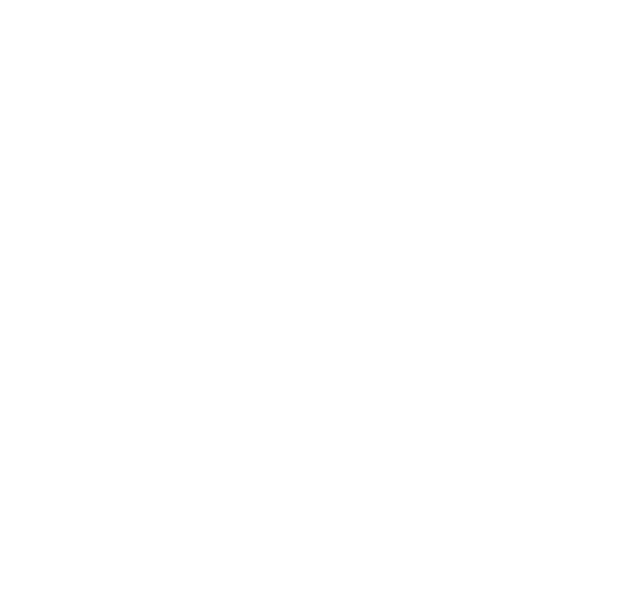
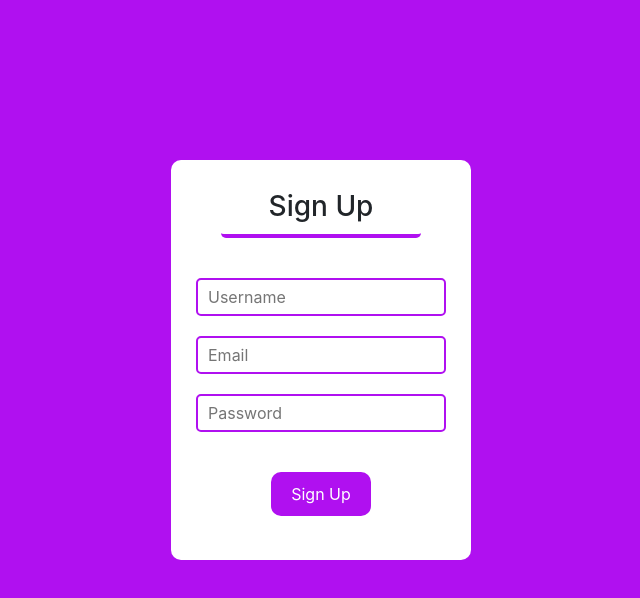
Before and after one commit to agusrichard/iris-classification-frontend, a React (Create React App) app: page /auth/register in a window 1280 px wide. Shown: the top 598 px of the page, without its empty margins (319-959 px from the left). Built offline with nearby package versions, Linux system fonts and the light colour scheme.

Commit message:
Register page

```diff
--- a/src/App.js
+++ b/src/App.js
@@ -5,6 +5,7 @@ import {
   Route
 } from 'react-router-dom'
 import Home from './pages/Home'
+import Register from './pages/Register'
 import 'bootstrap/dist/css/bootstrap.min.css'
 import './assets/styles.css'
 
@@ -13,6 +14,7 @@ function App() {
     <BrowserRouter>
       <Switch>
         <Route exact path="/" component={ Home } />
+        <Route path="/auth/register" component={ Register } />
       </Switch>
     </BrowserRouter>
   );
--- a/src/assets/styles.css
+++ b/src/assets/styles.css
@@ -31,7 +31,7 @@
 }
 
 .text-purple {
-  color: #b010f0
+  color: #b010f0;
 }
 
 .text-white {
@@ -44,6 +44,53 @@
 
 .bolder {
   font-weight: bolder;
+}
+
+.form-title {
+  margin: 20px auto;
+  margin-bottom: 30px;
+  text-align: center;
+  padding: 10px 10px;
+  width: 200px;
+  border-bottom: 4px #b010f0 solid;
+  border-bottom-left-radius: 5px;
+  border-bottom-right-radius: 5px;
+}
+
+.input-text {
+  margin: 10px 5px;
+  padding: 5px 10px;
+  border: 2px #b010f0 solid;
+  border-radius: 5px;
+  width: 250px;
+  transition: 0.2s;
+}
+
+.input-text:hover {
+  border: 2px rgb(84, 23, 252) solid;
+  transition: 0.2s;
+}
+
+.input-text:focus {
+  border: 2px rgb(252, 248, 23) solid;
+  transition: 0.2s;
+}
+
+.btn-submit {
+  display: block;
+  margin: auto;
+  margin-top: 30px;
+  background: #b010f0;
+  padding: 10px 20px;
+  border-radius: 10px;
+  color: #fff;
+  border: none;
+  transition: 0.2s;
+}
+
+.btn-submit:hover {
+  background: rgb(84, 23, 252);
+  transition: 0.2s;
 }
 
 
@@ -75,6 +122,25 @@
 }
 
 
+/* --------------------------- REGISTER  --------------------------- */
+.register {
+  height: 100vh;
+  position: relative;
+  background: #b010f0;
+}
+
+.register div {
+  position: absolute;
+  top: 45%;
+  left: 50%;
+  transform: translate(-50%, -50%);
+  background: #fff;
+  width: 300px;
+  height: 400px;
+  border-radius: 10px;
+}
+
+
 /* --------------------------- NAVIGATION  --------------------------- */
 .cnav{
   background: #b010f0;
@@ -98,7 +164,7 @@
   text-decoration: none;
   font-size: 1.2rem;
   color: #fff;
-  padding: 5px;
+  padding: 10px;
   font-weight: bolder;
   transition: 0.2s;
 }
--- a/src/components/CustomNavbar.js
+++ b/src/components/CustomNavbar.js
@@ -27,7 +27,7 @@ export default function CustomNavbar(props) {
             <Link to="/" className="clink">Home</Link>
           </Nav>
           <Nav className="ml-auto">
-            <Link to="#" className="clink">Register</Link>
+            <Link to="/auth/register" className="clink">Sign Up</Link>
             <Link to="#" className="clink">Login</Link>
           </Nav>
         </Navbar.Collapse>
--- /dev/null
+++ b/src/components/Form.js
@@ -0,0 +1,16 @@
+import React from 'react'
+
+
+export default function Form(props) {
+  return (
+    <>
+      <h3 className="form-title">Sign Up</h3>
+      <form style={{ textAlign: 'center' }}>
+        { !props.isLogin && <input type="text" placeholder="Username" name="username" className="input-text" required/>}
+        <input type="email" placeholder="Email" name="email" className="input-text" required/>
+        <input type="password" placeholder="Password" name="password" className="input-text" required/>
+        <button className="btn-submit">Sign Up</button>
+      </form>
+    </>
+  )
+}
--- /dev/null
+++ b/src/pages/Register.js
@@ -0,0 +1,15 @@
+import React from 'react'
+import Form from '../components/Form'
+
+
+export default class Register extends React.Component {
+  render() {
+    return (
+      <div className="register">
+        <div>
+          <Form isLogin={ false } />
+        </div>
+      </div>
+    )
+  }
+}
```
